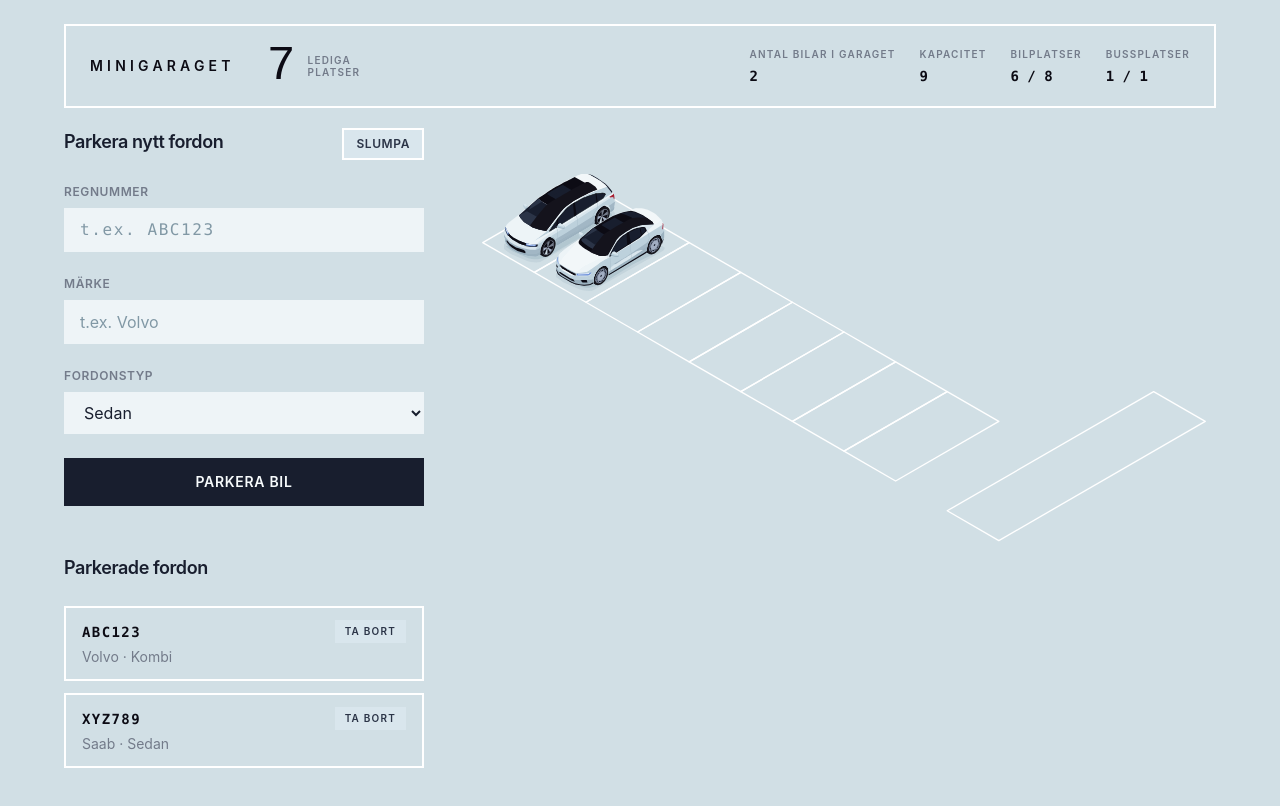
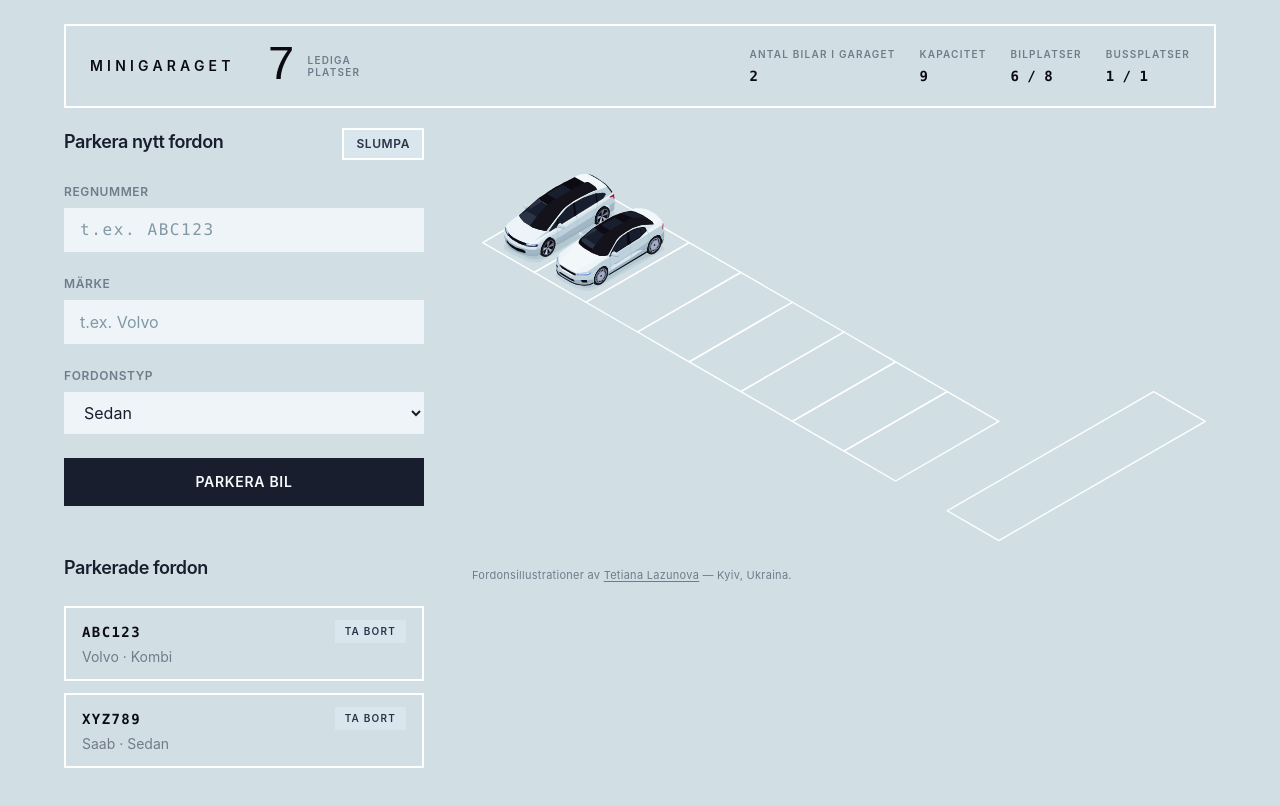
Before and after one commit to laszloprekop/fe-09-minigarage, a React (Vite) app: page / in a window 1280 px wide. Shown: the top 806 px of the page. Built offline with nearby package versions, Linux system fonts and the light colour scheme; a web font is replaced by a local one.

Commit message:
docs(ui): credit the vehicle illustrator under the garage view

```diff
--- a/src/App.tsx
+++ b/src/App.tsx
@@ -166,6 +166,20 @@ export default function App() {
               onHover={setHoveredId}
               onSelect={setSelectedId}
             />
+
+            <p className="mt-4 text-[11px] tracking-wide text-ink-700">
+              Fordonsillustrationer av{' '}
+              <a
+                href="https://www.vecteezy.com/members/tartila-stock71065"
+                target="_blank"
+                rel="noopener noreferrer"
+                className="underline underline-offset-2 transition-colors
+                           hover:text-accent-strong"
+              >
+                Tetiana Lazunova
+              </a>{' '}
+              — Kyiv, Ukraina.
+            </p>
           </div>
         </div>
       </main>
```
Also changed, not shown: 1 other file (tests, documents, lock files or other folders).
